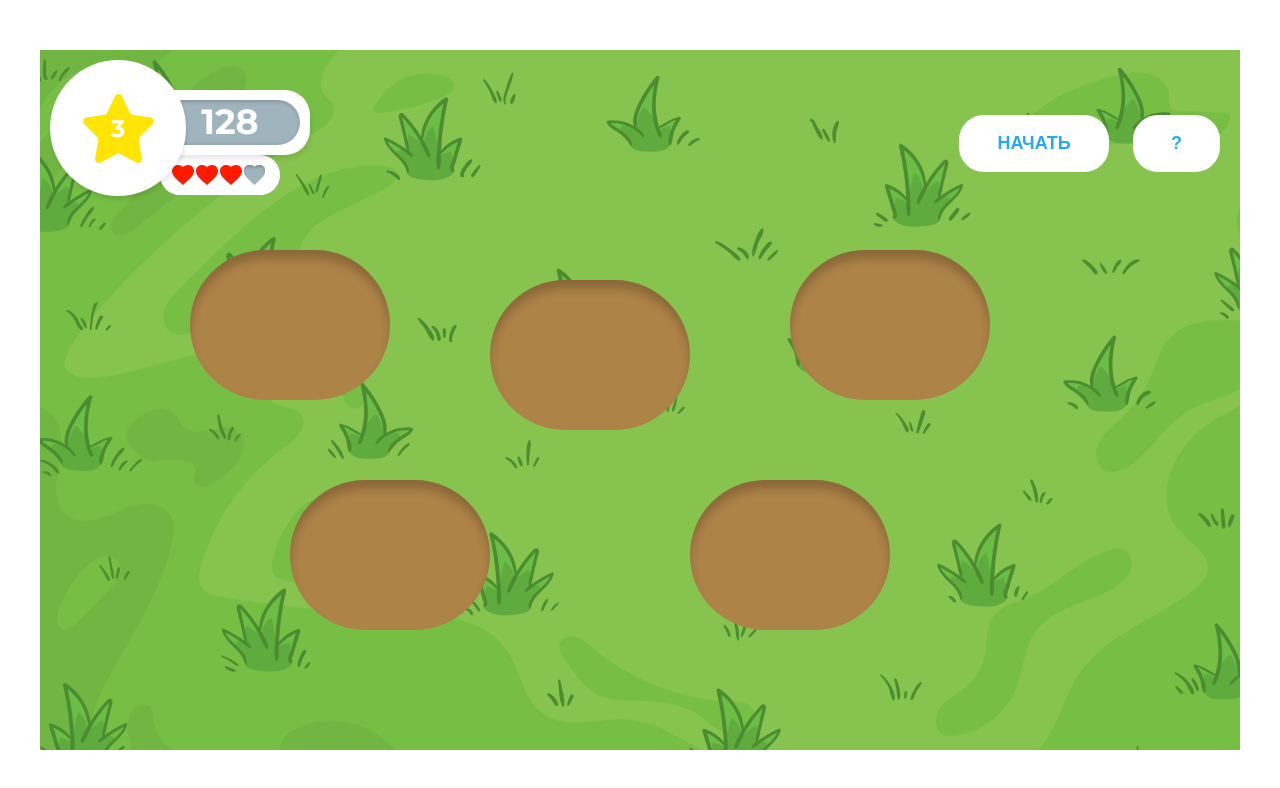
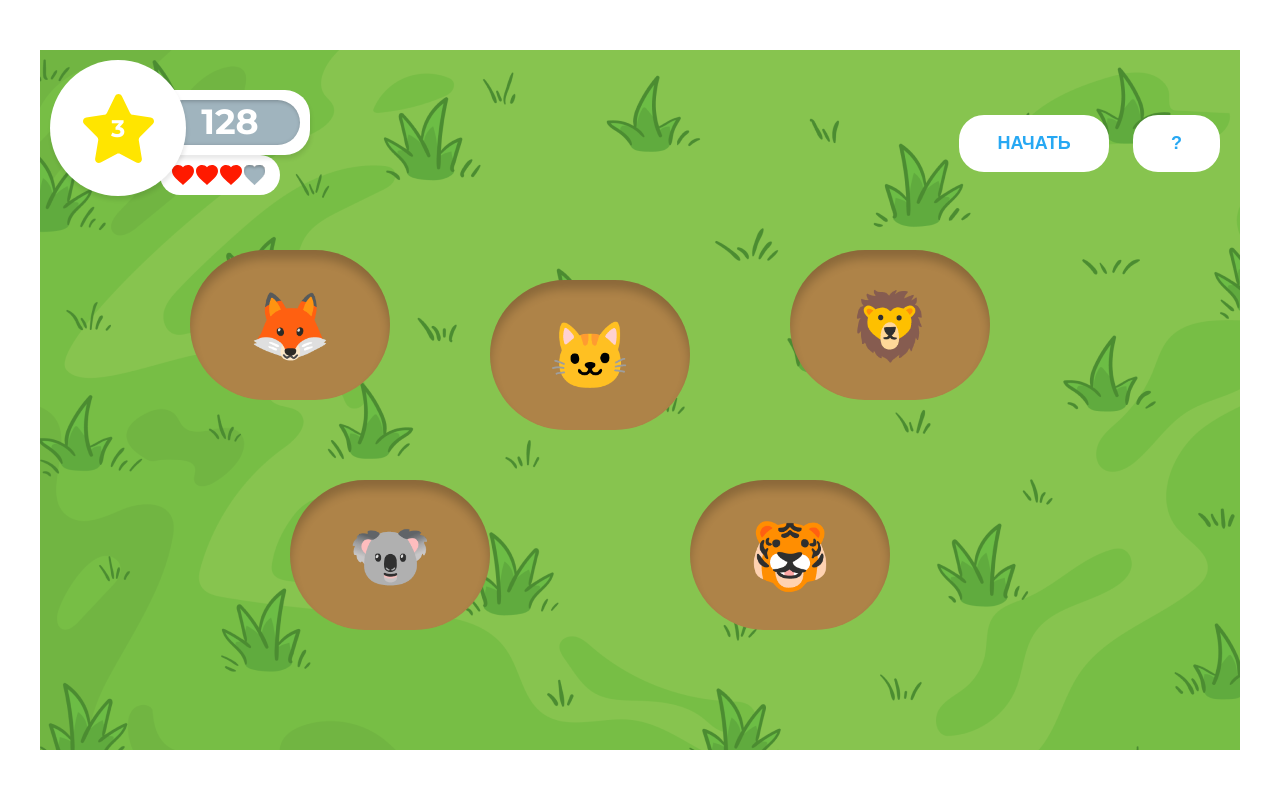
Before and after one commit to WebHeroSchool/tw_game, a plain HTML site: page index.html in a window 1280 px wide. Drawn offline with Linux system fonts and the light colour scheme.

Commit message:
add animals

```diff
--- a/css/style.css
+++ b/css/style.css
@@ -147,8 +147,14 @@ button:hover {
   z-index: 20;
   display: block;
   border-radius: 85px;
+  font-size: 66px;
+  display: flex;
+  justify-content: center;
+  align-items: center;
 }
-
+.map__field a{
+  text-decoration: none;
+}
 .field-first{
     position: absolute;
     top: 200px;
--- a/index.html
+++ b/index.html
@@ -34,11 +34,11 @@
         </div>
       </div>
       <div class="game__map map">
-        <div class="map__field field-first"></div>
-        <div class="map__field field-second"></div>
-        <div class="map__field field-third"></div>
-        <div class="map__field field-fourth"></div>
-        <div class="map__field field-fifth"></div>
+        <div class="map__field field-first"><a href="#">🦊</a></div>
+        <div class="map__field field-second"><a href="#">🐱</a></div>
+        <div class="map__field field-third"><a href="#">🦁</a></div>
+        <div class="map__field field-fourth"><a href="#">🐨</a></div>
+        <div class="map__field field-fifth"><a href="#">🐯</a></div>
       </div>
     </div>
     <script src="js/common.js"></script>
```
